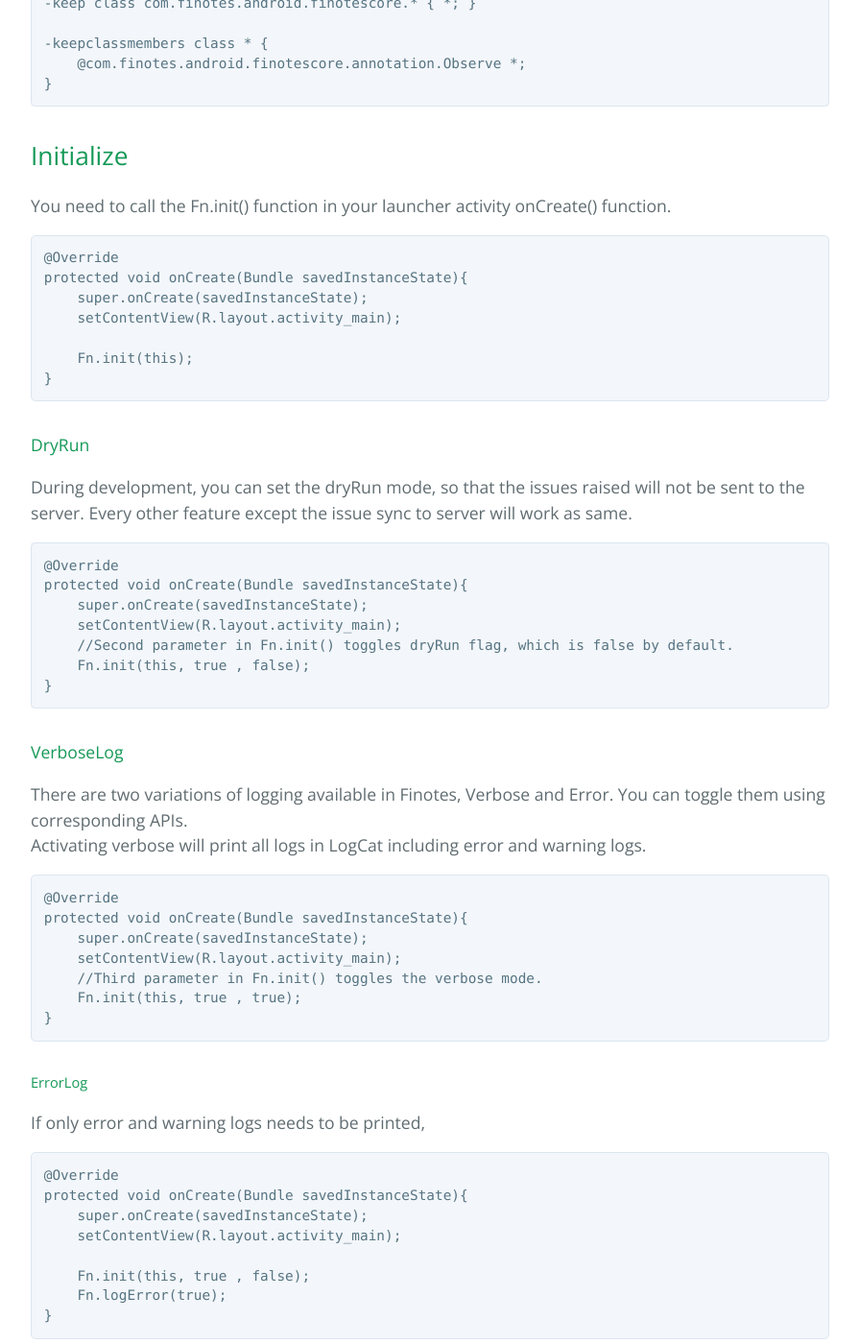
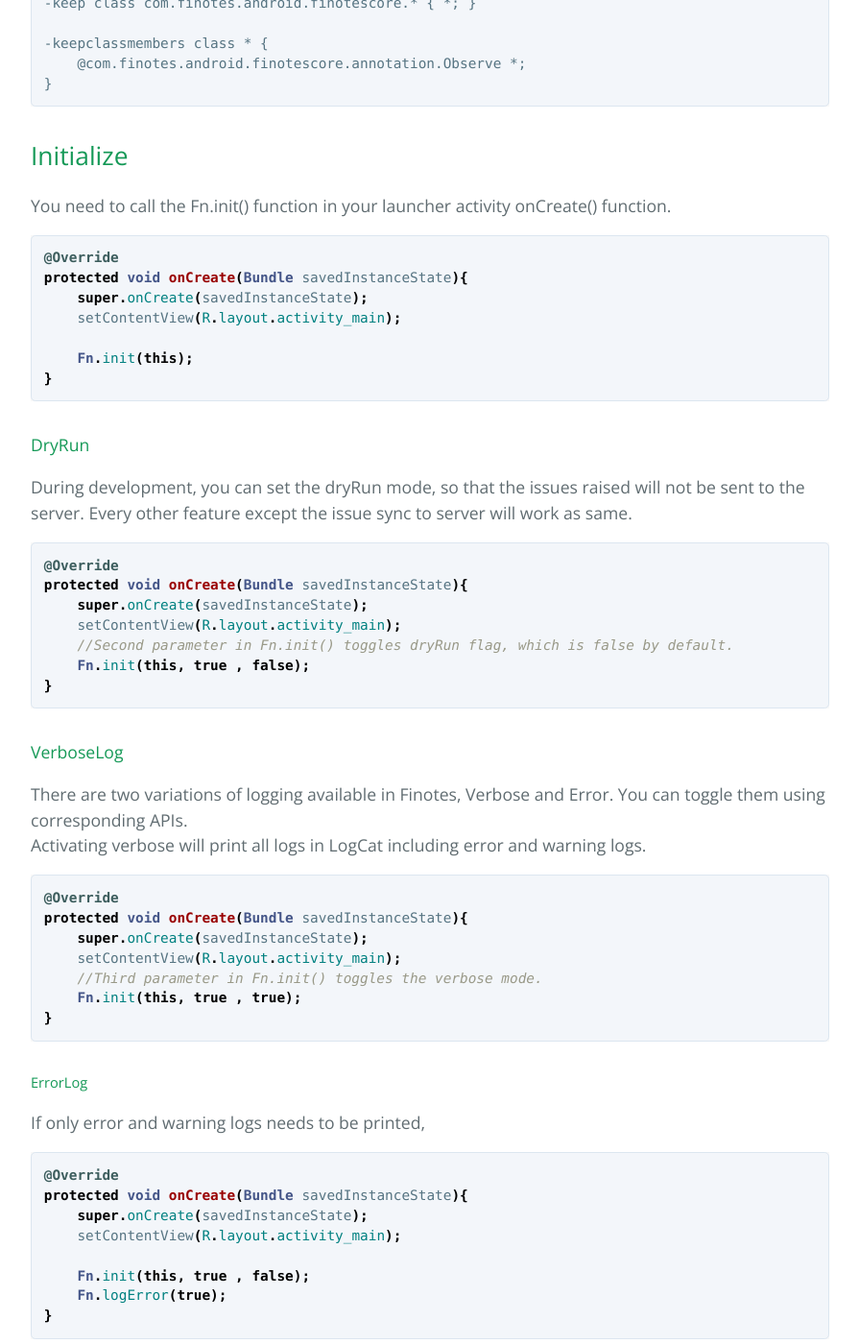
Before and after one commit to finotes/finotes.github.io, a Jekyll site: the page built from _posts/2018-01-19-android-java-docs.md, in a window 1280 px wide and 1400 px high, scrolled down 1250 px. Shown: the whole window at 96% size, without its empty margins (192-1087 px from the left). Built offline with Jekyll 4.4.1, drawn with Linux system fonts in a browser that asks for light colours; some of the changed text lies outside the part shown.

Commit message:
Update 2018-01-19-android-java-docs.md

````diff
--- a/_posts/2018-01-19-android-java-docs.md
+++ b/_posts/2018-01-19-android-java-docs.md
@@ -12,7 +12,7 @@ above.
 
 In-order to integrate finotes in your Android project, add the code below to project level build.gradle
 
-```Gradle
+```gradle
 
 allprojects {
     repositories {
@@ -49,7 +49,7 @@ If you are using proguard in your release build, you need to add the following t
 ## Initialize
 You need to call the Fn.init() function in your launcher activity onCreate() function.
 
-```Java
+```java
 @Override
 protected void onCreate(Bundle savedInstanceState){
     super.onCreate(savedInstanceState);
@@ -61,7 +61,7 @@ protected void onCreate(Bundle savedInstanceState){
 
 #### DryRun
 During development, you can set the dryRun mode, so that the issues raised will not be sent to the server. Every other feature except the issue sync to server will work as same.
-```
+```java
 @Override
 protected void onCreate(Bundle savedInstanceState){
     super.onCreate(savedInstanceState);
@@ -73,7 +73,7 @@ protected void onCreate(Bundle savedInstanceState){
 #### VerboseLog
 There are two variations of logging available in Finotes, Verbose and Error. You can toggle them using corresponding APIs.
 Activating verbose will print all logs in LogCat including error and warning logs.
-```Java
+```java
 @Override
 protected void onCreate(Bundle savedInstanceState){
     super.onCreate(savedInstanceState);
@@ -84,7 +84,7 @@ protected void onCreate(Bundle savedInstanceState){
 ```
 ##### ErrorLog
 If only error and warning logs needs to be printed,
-```Java
+```java
 @Override
 protected void onCreate(Bundle savedInstanceState){
     super.onCreate(savedInstanceState);
@@ -255,7 +255,7 @@ public String getUserNameFromDb(String userId){
 }
 ```
 Function “getUserNameFromDb()” can be monitored by changing the function call to,
-```Java
+```java
 @Override
 protected void onCreate(Bundle savedInstanceState) {
     super.onCreate(savedInstanceState);
````
